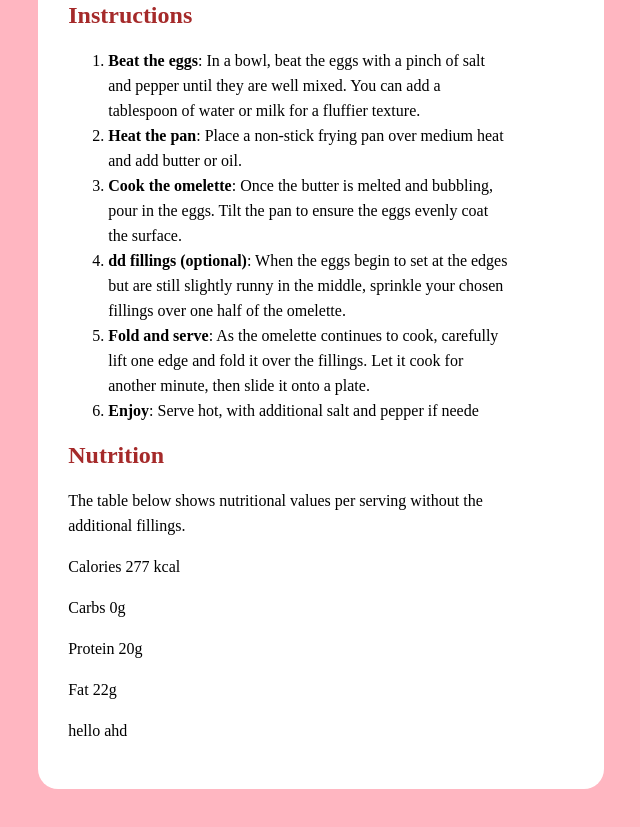
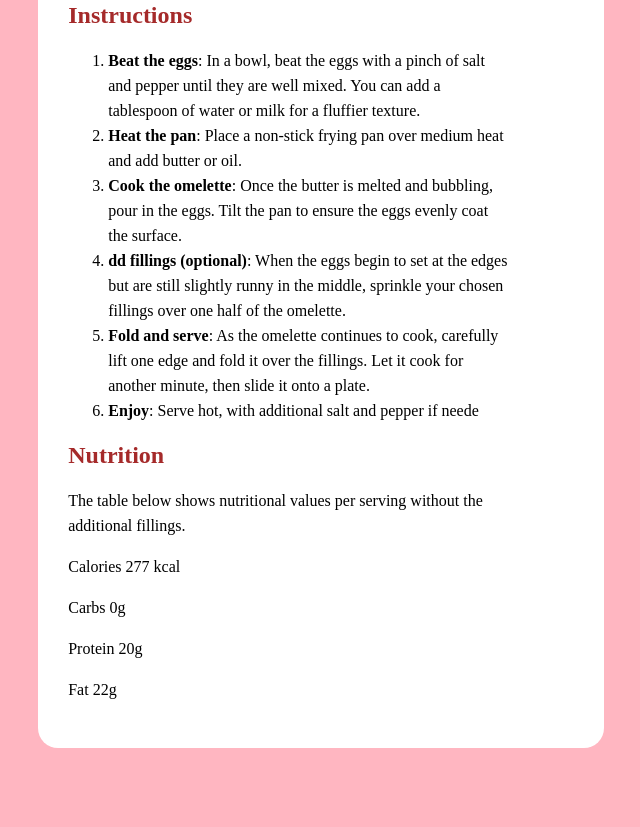
Before and after one commit to nafisa090/Recipe__page, a plain HTML site: page index.html in a window 1280 px wide. Shown: the part 921-1748 px from the top of the page, without its empty margins (319-959 px from the left). Drawn offline with Linux system fonts and the light colour scheme.

Commit message:
deleted unnecessary lines

```diff
--- a/index.html
+++ b/index.html
@@ -81,7 +81,6 @@
           <p>Carbs <span>0g</span></p>
           <p>Protein <span>20g</span></p>
           <p>Fat <span>22g</span></p>
-          <p>hello ahd</p>
         </div>
       </div>
     </main>
```
